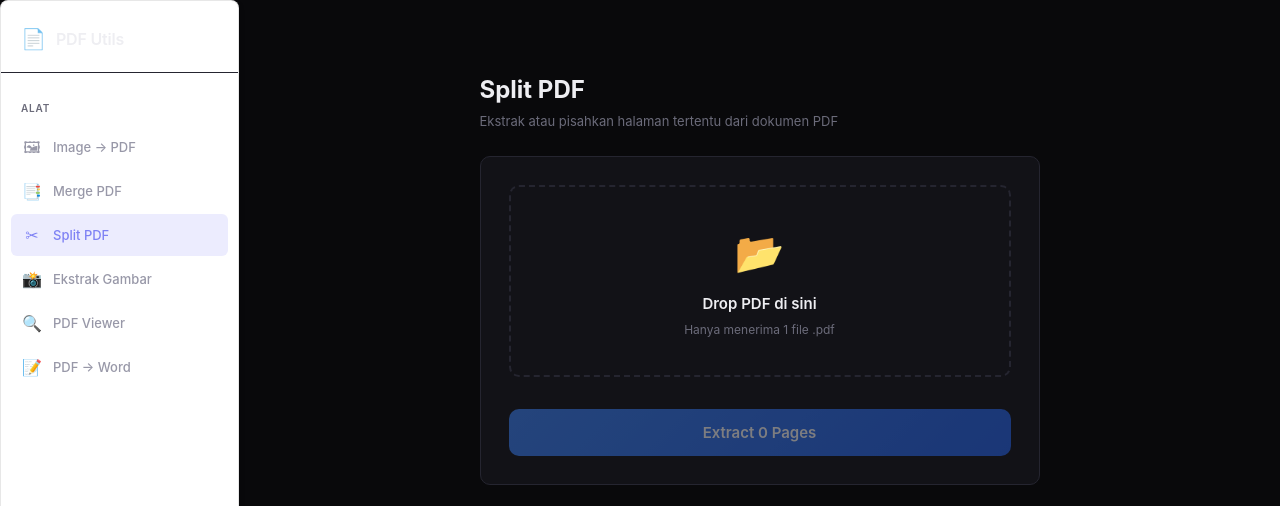
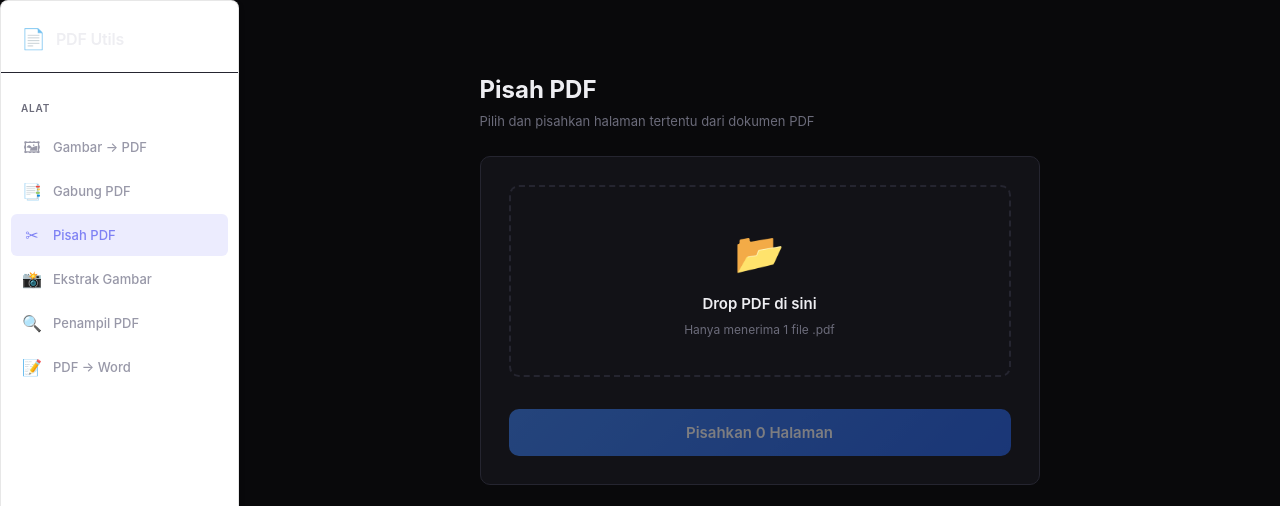
Before and after one commit to Eszuri/pdf-utils, a React (Vite) app: page /maker/split in a window 1280 px wide. Shown: the top 506 px of the page. Built offline with nearby package versions, Linux system fonts and the light colour scheme.

Commit message:
Localize PDF tools and settings UI
Add English and Indonesian strings for settings and PDF workflows, and replace hardcoded labels and merge notifications with translations.

```diff
--- a/src/locales/en.ts
+++ b/src/locales/en.ts
@@ -38,6 +38,12 @@ export default {
   "nav.splitPdf": "Split PDF",
   "settings.lang": "Language",
   "settings.accent": "Accent Color",
+  "settings.tabGeneral": "General",
+  "settings.tabStyle": "Appearance",
+  "settings.langTitle": "Interface Language",
+  "settings.langDesc": "Choose the display language for the application.",
+  "settings.accentTitle": "Accent Color",
+  "settings.accentDesc": "Select the primary accent color for the interface.",
   "settings.openExplorer": "Open Explorer After Export",
   "settings.openExplorerDesc":
     "Automatically open the folder and highlight the newly created file after a process completes.",
@@ -71,6 +77,8 @@ export default {
   "mergePdf.btnExport": "Merge to PDF",
   "mergePdf.processing": "Processing...",
   "mergePdf.errFormat": "Only PDF files are supported",
+  "mergePdf.minFiles": "At least 2 PDF files required to merge.",
+  "mergePdf.success": "PDF successfully merged to: {path}",
   "splitPdf.title": "Split PDF",
   "splitPdf.desc": "Extract or split specific pages from a PDF document",
   "splitPdf.dropText": "Drop PDF here",
@@ -84,6 +92,9 @@ export default {
     "Example: 1,3,5-10. Leave empty to extract all pages individually",
   "splitPdf.fileSelected": "Selected file",
   "splitPdf.btnRemove": "Remove",
+  "splitPdf.selectAll": "Select All Pages",
+  "splitPdf.page": "Page",
+  "splitPdf.extractPages": "Extract {count} Pages",
   "viewer.title": "PDF Viewer",
   "viewer.desc": "Read and search PDF documents",
   "viewer.dropText": "Drop PDF here",
--- a/src/locales/id.ts
+++ b/src/locales/id.ts
@@ -33,6 +33,12 @@ export default {
   "app.desc": "Alat PDF sederhana untuk kebutuhan sehari-hari",
   "settings.lang": "Bahasa",
   "settings.accent": "Warna Tema",
+  "settings.tabGeneral": "Umum",
+  "settings.tabStyle": "Tampilan",
+  "settings.langTitle": "Bahasa Antarmuka",
+  "settings.langDesc": "Pilih bahasa yang digunakan pada aplikasi.",
+  "settings.accentTitle": "Warna Aksen",
+  "settings.accentDesc": "Pilih warna tema utama untuk antarmuka.",
   "settings.openExplorer": "Buka File Explorer Setelah Export",
   "settings.openExplorerDesc":
     "Secara otomatis membuka folder dan menyorot file yang baru saja dibuat setelah proses selesai.",
@@ -42,40 +48,42 @@ export default {
   "settings.on": "Nyala",
   "settings.off": "Mati",
   "nav.tools": "Alat",
-  "nav.imageToPdf": "Image → PDF",
-  "nav.mergePdf": "Merge PDF",
-  "nav.splitPdf": "Split PDF",
-  "nav.viewer": "PDF Viewer",
+  "nav.imageToPdf": "Gambar → PDF",
+  "nav.mergePdf": "Gabung PDF",
+  "nav.splitPdf": "Pisah PDF",
+  "nav.viewer": "Penampil PDF",
   "nav.settings": "Pengaturan",
-  "home.desc.image": "Konversi gambar ke PDF",
-  "home.desc.merge": "Gabung beberapa PDF",
-  "home.desc.split": "Ekstrak halaman PDF",
-  "home.desc.viewer": "Lihat dan cari PDF",
-  "imgToPdf.title": "Image → PDF",
-  "imgToPdf.desc": "Konversi gambar menjadi satu dokumen PDF",
+  "home.desc.image": "Konversi dan gabungkan gambar ke PDF",
+  "home.desc.merge": "Gabungkan beberapa file PDF menjadi satu",
+  "home.desc.split": "Pisahkan atau simpan halaman tertentu dari PDF",
+  "home.desc.viewer": "Buka, baca, dan telusuri isi dokumen PDF",
+  "imgToPdf.title": "Gambar → PDF",
+  "imgToPdf.desc": "Konversi gambar menjadi satu dokumen PDF standar A4",
   "imgToPdf.dropText": "Drop gambar di sini",
   "imgToPdf.dropSub": "File PNG, JPG, WEBP, atau BMP",
   "imgToPdf.btnSelect": "Pilih Gambar",
   "imgToPdf.btnClear": "Hapus Semua",
-  "imgToPdf.btnExport": "Export to PDF",
+  "imgToPdf.btnExport": "Ekspor ke PDF",
   "imgToPdf.processing": "Memproses...",
   "imgToPdf.errFormat":
     "Format gambar tidak didukung (harus PNG, JPG, WEBP, atau BMP)",
-  "mergePdf.title": "Merge PDF",
-  "mergePdf.desc": "Gabungkan beberapa file PDF menjadi satu",
+  "mergePdf.title": "Gabung PDF",
+  "mergePdf.desc": "Gabungkan beberapa file PDF menjadi satu dokumen berurutan",
   "mergePdf.dropText": "Drop PDF di sini",
   "mergePdf.dropSub": "Hanya menerima file .pdf",
-  "mergePdf.btnSelect": "Pilih PDF",
+  "mergePdf.btnSelect": "Pilih File PDF",
   "mergePdf.btnClear": "Hapus Semua",
-  "mergePdf.btnExport": "Merge to PDF",
+  "mergePdf.btnExport": "Gabungkan PDF",
   "mergePdf.processing": "Memproses...",
   "mergePdf.errFormat": "Hanya file PDF yang didukung",
-  "splitPdf.title": "Split PDF",
-  "splitPdf.desc": "Ekstrak atau pisahkan halaman tertentu dari dokumen PDF",
+  "mergePdf.minFiles": "Minimal 2 file PDF untuk digabungkan.",
+  "mergePdf.success": "PDF berhasil digabung ke: {path}",
+  "splitPdf.title": "Pisah PDF",
+  "splitPdf.desc": "Pilih dan pisahkan halaman tertentu dari dokumen PDF",
   "splitPdf.dropText": "Drop PDF di sini",
   "splitPdf.dropSub": "Hanya menerima 1 file .pdf",
   "splitPdf.btnSelect": "Pilih File PDF",
-  "splitPdf.btnExport": "Split PDF",
+  "splitPdf.btnExport": "Pisahkan PDF",
   "splitPdf.processing": "Memproses...",
   "splitPdf.errFormat": "Hanya file PDF yang didukung",
   "splitPdf.pageRange": "Rentang Halaman (opsional)",
@@ -83,8 +91,11 @@ export default {
     "Contoh: 1,3,5-10. Kosongkan untuk mengekstrak semua halaman secara terpisah",
   "splitPdf.fileSelected": "File terpilih",
   "splitPdf.btnRemove": "Hapus",
-  "viewer.title": "PDF Viewer",
-  "viewer.desc": "Membaca dan mencari dokumen PDF",
+  "splitPdf.selectAll": "Pilih Semua Halaman",
+  "splitPdf.page": "Halaman",
+  "splitPdf.extractPages": "Pisahkan {count} Halaman",
+  "viewer.title": "Penampil PDF",
+  "viewer.desc": "Membaca, menavigasi, dan menelusuri dokumen PDF",
   "viewer.dropText": "Drop PDF di sini",
   "viewer.dropSub": "Hanya menerima 1 file .pdf",
   "viewer.btnSelect": "Buka PDF",
@@ -226,7 +237,7 @@ export default {
     "Setelah halaman disiapkan, dialog cetak sistem akan terbuka untuk memilih printer dan jumlah salinan.",
   "viewer.preparingPrint": "Menyiapkan halaman untuk dicetak",
   "nav.extractImages": "Ekstrak Gambar",
-  "home.desc.extractImages": "Cari & ekstrak semua elemen gambar dari PDF",
+  "home.desc.extractImages": "Ekstrak seluruh elemen gambar dari dokumen PDF",
   "extractImages.title": "Ekstrak Gambar dari PDF",
   "extractImages.desc": "Pindai dokumen PDF untuk menemukan dan mengekstrak semua elemen gambar",
   "extractImages.dropText": "Drop PDF di sini",
--- a/src/pages/MergePdf.tsx
+++ b/src/pages/MergePdf.tsx
@@ -77,7 +77,7 @@ export default function MergePdf() {
 
   async function handleMerge() {
     if (pdfs.length < 2) {
-      showToast("error", "Minimal 2 file PDF untuk digabung.");
+      showToast("error", t("mergePdf.minFiles"));
       return;
     }
     const savePath = await save({
@@ -90,7 +90,7 @@ export default function MergePdf() {
     try {
       const paths = pdfs.map((p) => p.path);
       await invoke("merge_pdfs", { inputPaths: paths, outputPath: savePath });
-      showToast("success", `PDF berhasil digabung ke: ${savePath}`);
+      showToast("success", t("mergePdf.success").replace("{path}", savePath));
       if (openExplorer) {
         invoke("show_in_folder", { path: savePath }).catch(e => console.error(e));
       }
--- a/src/pages/Settings.tsx
+++ b/src/pages/Settings.tsx
@@ -70,8 +70,8 @@ export default function Settings() {
               >
                 <div style={{ display: "flex", justifyContent: "space-between", alignItems: "center" }}>
                   <div>
-                    <h3 style={{ fontSize: "15px", marginBottom: "4px", color: "var(--text-primary)" }}>Bahasa (Language)</h3>
-                    <p style={{ fontSize: "13px", color: "var(--text-muted)" }}>Pilih bahasa antarmuka aplikasi.</p>
+                    <h3 style={{ fontSize: "15px", marginBottom: "4px", color: "var(--text-primary)" }}>{t('settings.langTitle')}</h3>
+                    <p style={{ fontSize: "13px", color: "var(--text-muted)" }}>{t('settings.langDesc')}</p>
                   </div>
                   <select
                     value={language}
@@ -212,8 +212,8 @@ export default function Settings() {
                 style={{ display: "flex", flexDirection: "column", gap: "24px" }}
               >
                 <div>
-                  <h3 style={{ fontSize: "15px", marginBottom: "4px", color: "var(--text-primary)" }}>Warna Aksen (Accent Color)</h3>
-                  <p style={{ fontSize: "13px", color: "var(--text-muted)", marginBottom: "16px" }}>Pilih warna utama untuk antarmuka.</p>
+                  <h3 style={{ fontSize: "15px", marginBottom: "4px", color: "var(--text-primary)" }}>{t('settings.accentTitle')}</h3>
+                  <p style={{ fontSize: "13px", color: "var(--text-muted)", marginBottom: "16px" }}>{t('settings.accentDesc')}</p>
 
                   <div style={{ display: "flex", gap: "12px" }}>
                     {Object.entries(accentColors).map(([name, hex]) => (
--- a/src/pages/SplitPdf.tsx
+++ b/src/pages/SplitPdf.tsx
@@ -309,7 +309,7 @@ export default function SplitPdf() {
                   onChange={selectAll}
                   style={{ accentColor: "var(--accent)" }}
                 />
-                Select All Pages
+                {t("splitPdf.selectAll")}
               </label>
 
               <motion.div
@@ -343,7 +343,7 @@ export default function SplitPdf() {
                         onChange={() => togglePage(thumb.num)}
                         style={{ accentColor: "var(--accent)" }}
                       />
-                      <span>Page {thumb.num}</span>
+                      <span>{t("splitPdf.page")} {thumb.num}</span>
                     </div>
                   </motion.div>
                 )) : (
@@ -364,7 +364,7 @@ export default function SplitPdf() {
                         onChange={() => togglePage(p)}
                         style={{ accentColor: "var(--accent)" }}
                       />
-                      Page {p}
+                      {t("splitPdf.page")} {p}
                     </motion.label>
                   ))
                 )}
@@ -385,7 +385,7 @@ export default function SplitPdf() {
               {t("splitPdf.processing")}
             </>
           ) : (
-            `Extract ${selectedPages.length} Pages`
+            t("splitPdf.extractPages").replace("{count}", String(selectedPages.length))
           )}
         </button>
       </div>
```
